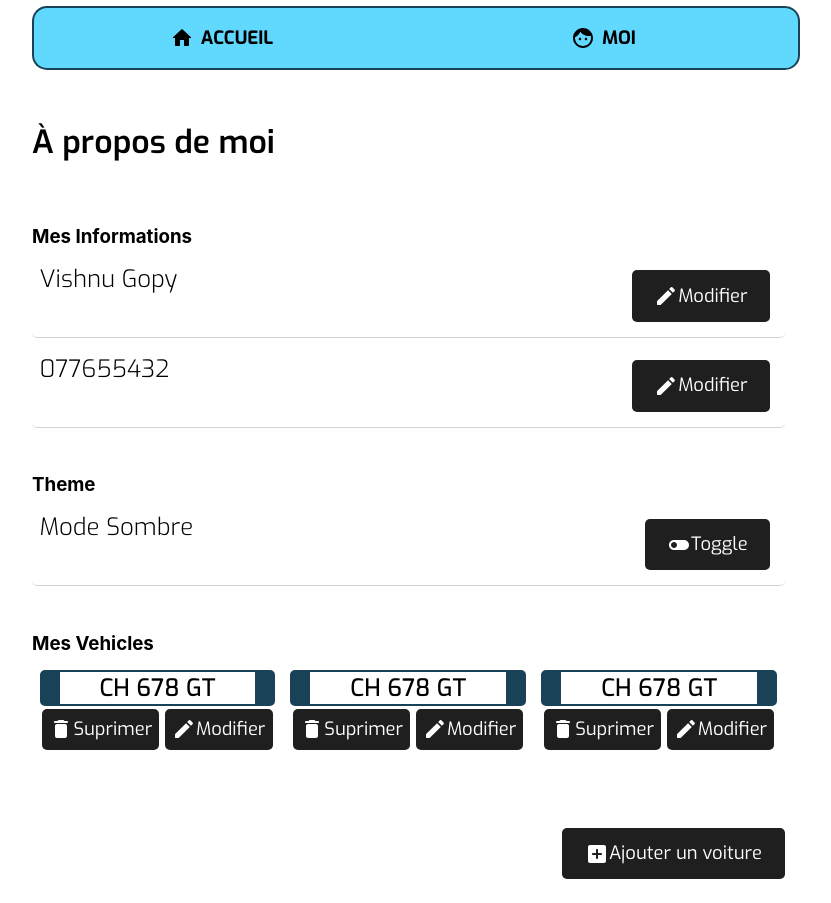
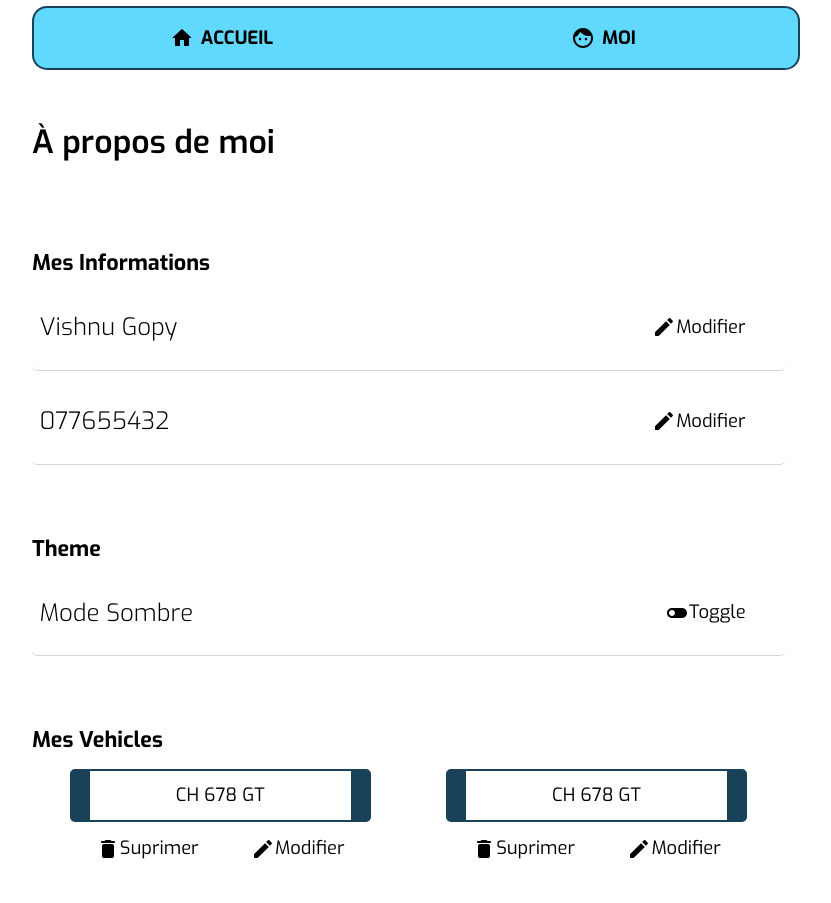
Before and after one commit to AlertnGo/AlertngoFront, a React (Create React App) app: page /me in a window 1280 px wide. Shown: the top 903 px of the page, without its empty margins (224-1055 px from the left). Built offline with nearby package versions, Linux system fonts and the light colour scheme.

Commit message:
scss plus fonts

```diff
--- a/src/assets/main.scss
+++ b/src/assets/main.scss
@@ -30,6 +30,12 @@ h1 {
 h2 {
   font-size: 3vh;
   font-weight: 300;
+  @extend %fontMonts;
+}
+
+h3{
+  font-size: 2.7vh;
+  font-weight: 700;
   @extend %fontMonts;
 }
 
--- a/src/components/MyProfile/index.js
+++ b/src/components/MyProfile/index.js
@@ -55,7 +55,7 @@ function MyProfile(props) {
         <div className="ndpdivider">
 
           <div className="ndpdiv">
-            <h2 className="ndplate">ch 678 GT</h2>
+            <p className="ndplate">ch 678 GT</p>
             <div className="buttonset">
             <button className="button">
               <DeleteRoundedIcon />
@@ -69,7 +69,7 @@ function MyProfile(props) {
 
 
           <div className="ndpdiv">
-            <h2 className="ndplate">ch 678 GT</h2>
+            <p className="ndplate">ch 678 GT</p>
             <div className="buttonset">
             <button className="button">
               <DeleteRoundedIcon />
@@ -83,7 +83,7 @@ function MyProfile(props) {
 
 
           <div className="ndpdiv">
-            <h2 className="ndplate">ch 678 GT</h2>
+            <p className="ndplate">ch 678 GT</p>
             <div className="buttonset">
             <button className="button">
               <DeleteRoundedIcon />
--- a/src/components/MyProfile/style.scss
+++ b/src/components/MyProfile/style.scss
@@ -6,13 +6,14 @@
   justify-content: flex-start;
   .devider {
     width: 100%;
-    margin: 5% 2% 0% 0%;
+    margin: 8% 2% 0% 0%;
     .infos {
       .infodiv {
         margin: 1% 0%;
         display: flex;
         flex-wrap: wrap;
         justify-content: space-between;
+        align-items: center;
         padding: 1%;
         border-radius: 5px;
         border-bottom: 1px solid rgba(0, 0, 0, 0.164);
@@ -25,17 +26,16 @@
     flex-wrap: row;
     flex-wrap: wrap;
     .ndpdiv {
-      margin: 2% 1%;
+      margin: 2% 5%;
       flex: 1;
-      gap: 10px;
 
       .ndplate {
         text-align: center;
         text-transform: uppercase;
-        font-weight: 500;
+        font-weight: 400;
         background-color: $white;
         border-radius: 5px;
-        padding: 0% 2%;
+        padding: 2% 4%;
         border-left: $darkmaincolor 20px solid;
         border-right: $darkmaincolor 20px solid;
         border-top: $darkmaincolor 2px solid;
@@ -57,20 +57,21 @@
     align-items: center;
     justify-content: space-between;
     border: none;
-    color: $white;
-    background: $darkgrey;
+    color: $black;
+    background: $white;
     border-radius: 5px;
     cursor: pointer;
     padding: 1% 3%;
+    border: 2px solid $white;
 
     &:hover {
-      color: $white;
-      background: $darkmaincolor;
+      border: 2px solid $black;
     }
   }
 
   .super {
-    background: $darkgrey;
+    background: $darkmaincolor;
+    color: $white;
     margin: 8% 0% 0% auto;
   }
 }
```
